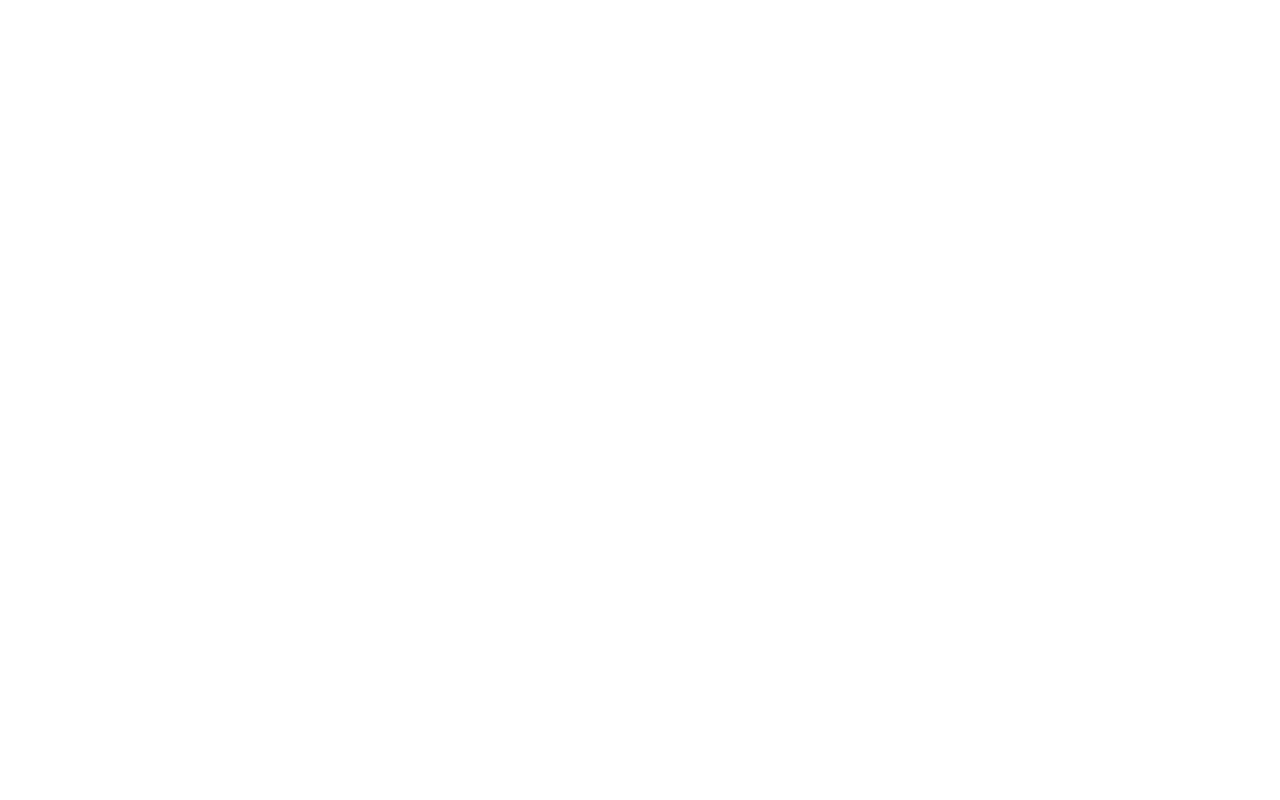
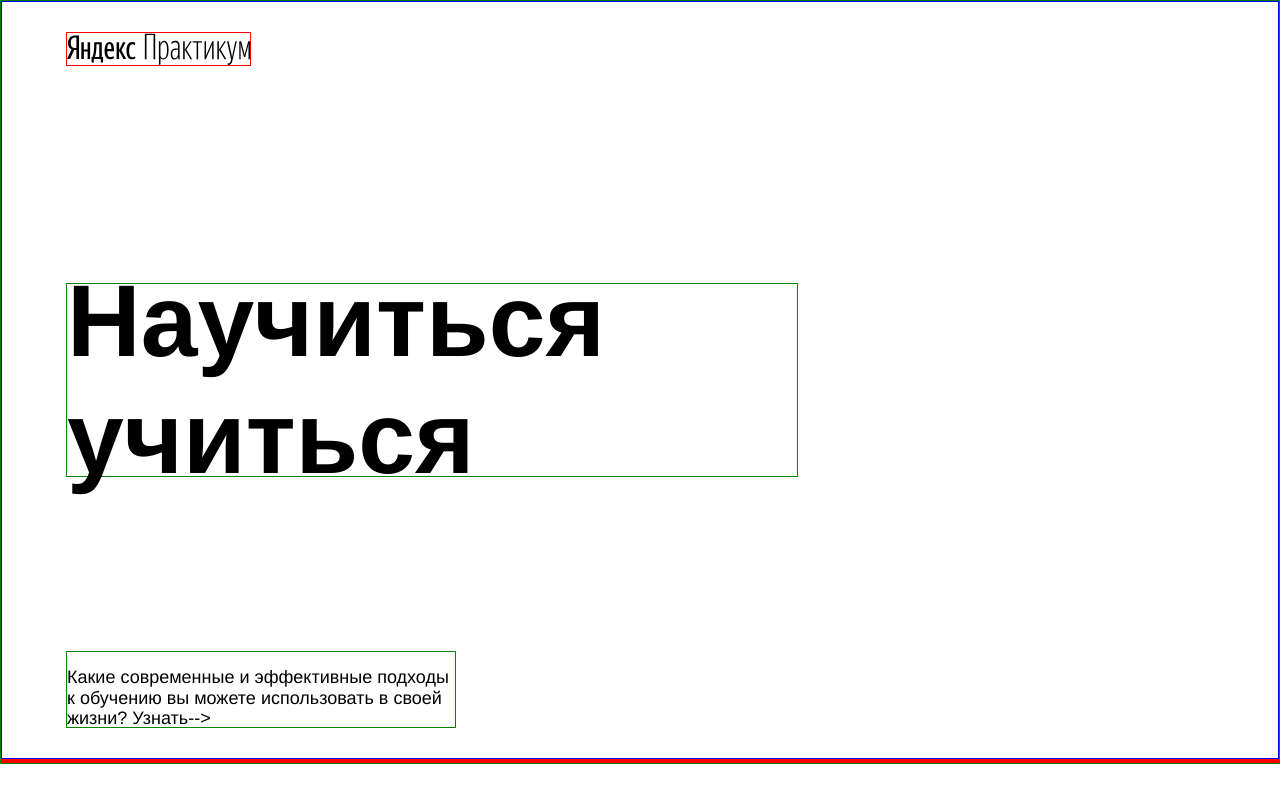
Before and after one commit to agroball/how-to-learn, a plain HTML site: page index.html in a window 1280 px wide. Drawn offline with Linux system fonts and the light colour scheme.

Commit message:
first commit

```diff
--- a/index.html
+++ b/index.html
@@ -10,7 +10,9 @@
 <body>
   <div class="page">
     <header class="header">
-
+    <div class="logo logo_place_header"><img src="./images/logo_place_header.svg"></div>
+    <div class="header_title"><h2 class="title">Научиться учиться</h2></div>
+    <div class="header_subtitle"><h2 class="subtitle">Какие современные и эффективные подходы к обучению вы можете использовать в своей жизни? <a>Узнать--></a></h2></div>
     </header>
     <main class="content">
       <section class="description">
--- a/styles/style.css
+++ b/styles/style.css
@@ -9,12 +9,64 @@
   font-family: 'Helvetica Neue', Arial, sans-serif;
 }
 
+div {
+  border: 1px solid green;
+}
 .header {
+  display: flex;
+  align-items: center;
+  justify-content: flex-start;
   height: 100vh;
   min-height: 600px;
   max-height: 756px;
   /* выше установили ограничения для секции */
+  border: 1px solid blue;
+  position: relative;
 }
+.logo {
+  display:flex;
+}
+.logo_place_header {
+  border: 1px solid red;
+  position: absolute;
+  top:30px;
+  left:64px;
+  width:183px;
+  height: 32px;
+}
+.header_title {
+  display:flex;
+  align-items: center;
+  width: 730px;
+  height: 192px;
+  margin-left: 64px;
+
+}
+.title {
+  font-size: 102px;
+  font-weight: bolder;
+}
+.header_subtitle {
+  display:flex;
+  position: absolute;
+  bottom:30px;
+  left:64px;
+  width:388px;
+  height: 75px;
+}
+.subtitle {
+  font-size:18px;
+  font-weight: normal;
+}
+
+
+.content {
+  border: 1px solid red;
+}
+.footer {
+  border: 1px solid red;
+}
+
 
 /* ниже мы привели пример двух селекторов, чтобы вы вспомнили запись элемента */
 .header__square-pic {
```
